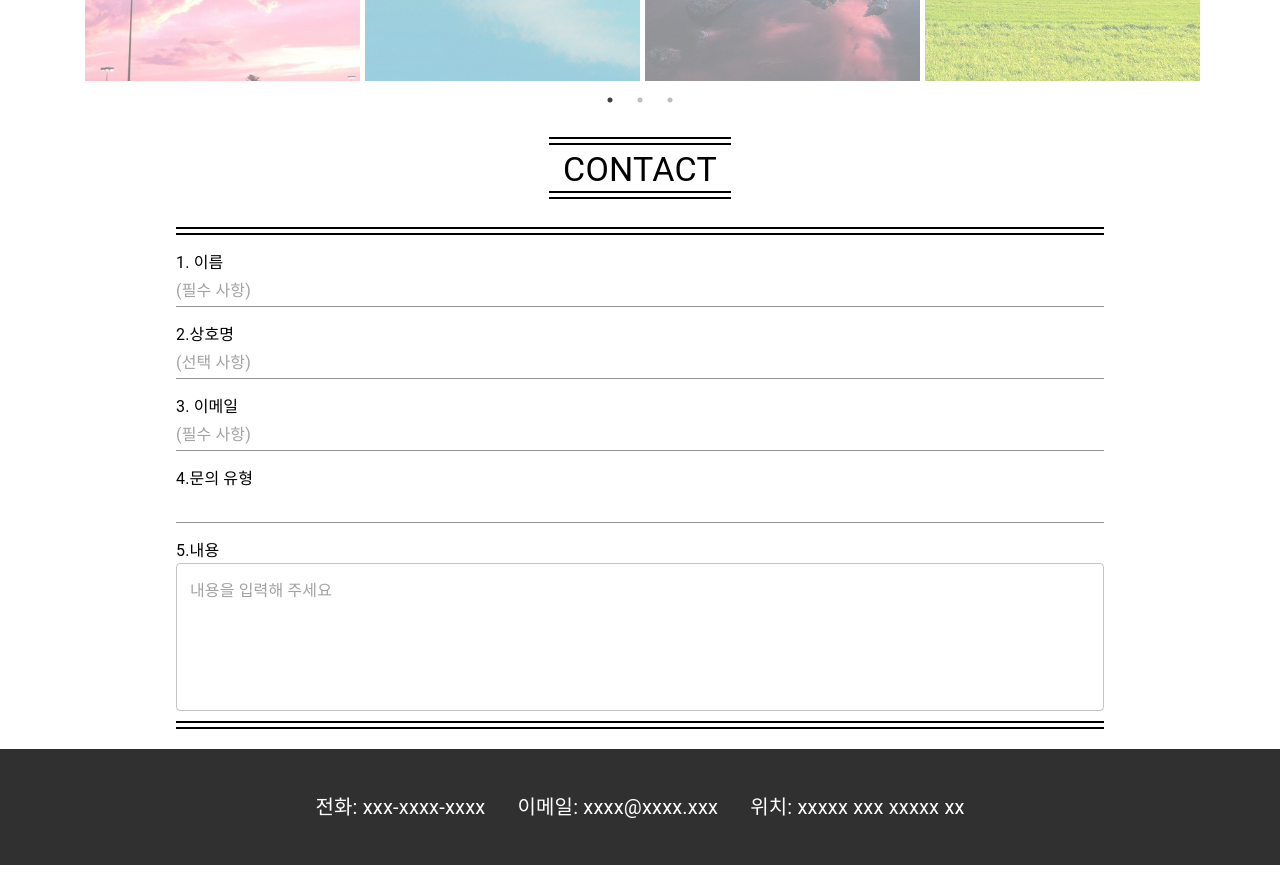
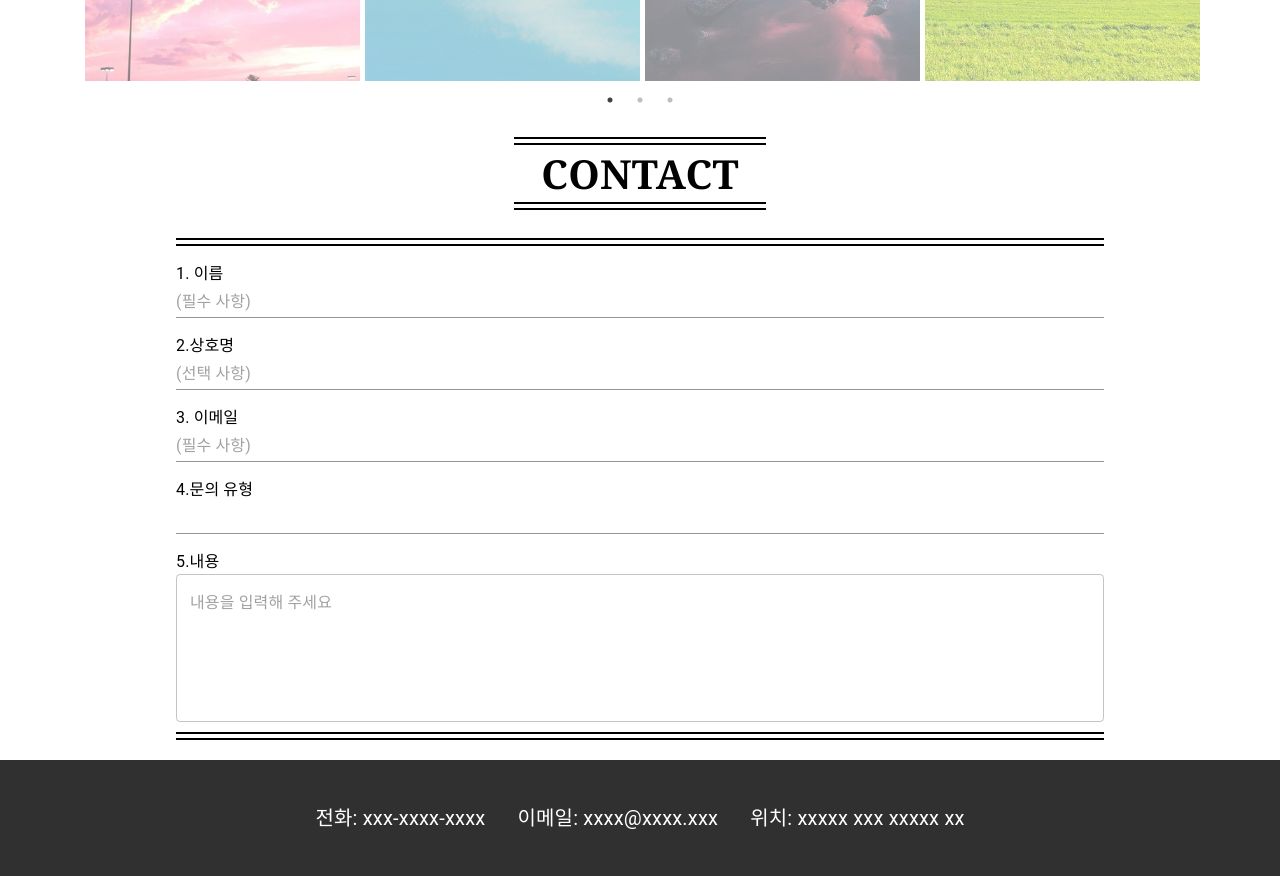
Before and after one commit to SUNGAN-Homepage/front-end, a React (Vite) app: page / in a window 1280 px wide. Shown: the part 1600-2476 px from the top of the page. Built offline with nearby package versions, Linux system fonts and the light colour scheme.

Commit message:
feat:Contact 글자 스타일 수정

```diff
--- a/src/components/Contact/Contact.tsx
+++ b/src/components/Contact/Contact.tsx
@@ -16,7 +16,7 @@ export const Contact = () => {
             borderColor: 'black',
             borderWidth: '1.5px',
             margin: '0 auto 4px auto', // 위쪽 마진 0, 아래쪽 마진 4px, 좌우 마진 auto
-            width: '180px', // 선의 너비 설정
+            width: { xs: '120px', sm: '250px' }, // 선의 너비 설정
           }}
         />
         <Divider
@@ -24,16 +24,25 @@ export const Contact = () => {
             borderColor: 'black',
             borderWidth: '1.5px',
             margin: '4px auto 4px auto', // 위쪽 마진 4px, 아래쪽 마진 12px, 좌우 마진 auto
-            width: '180px', // 선의 너비 설정
+            width: { xs: '120px', sm: '250px' }, // 선의 너비 설정
           }}
         />
-        <Typography variant="h4">CONTACT</Typography>
+        <Typography
+          variant="h4"
+          sx={{
+            fontFamily: 'Georgia,serif',
+            fontSize: { xs: '16px', sm: '40px' },
+            fontWeight: '700',
+          }}
+        >
+          CONTACT
+        </Typography>
         <Divider
           sx={{
             borderColor: 'black',
             borderWidth: '1.5px',
-            margin: '0 auto 4px auto', // 위쪽 마진 0, 아래쪽 마진 4px, 좌우 마진 auto
-            width: '180px', // 선의 너비 설정
+            margin: '4px auto 4px auto', // 위쪽 마진 0, 아래쪽 마진 4px, 좌우 마진 auto
+            width: { xs: '120px', sm: '250px' }, // 선의 너비 설정
           }}
         />
         <Divider
@@ -41,7 +50,7 @@ export const Contact = () => {
             borderColor: 'black',
             borderWidth: '1.5px',
             margin: '4px auto 12px auto', // 위쪽 마진 4px, 아래쪽 마진 12px, 좌우 마진 auto
-            width: '180px', // 선의 너비 설정
+            width: { xs: '120px', sm: '250px' }, // 선의 너비 설정
           }}
         />
       </Box>
```
